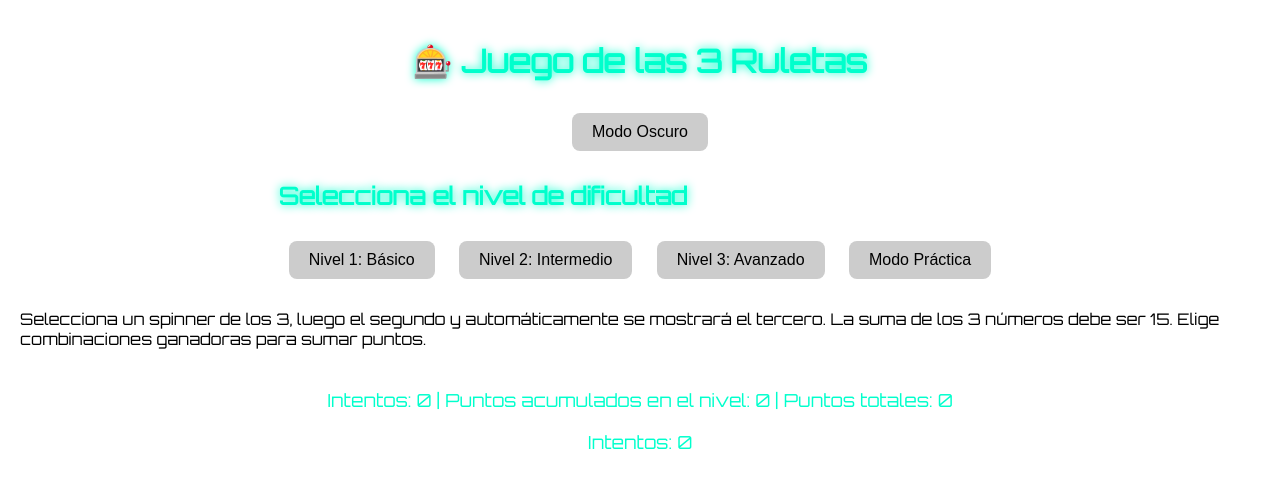
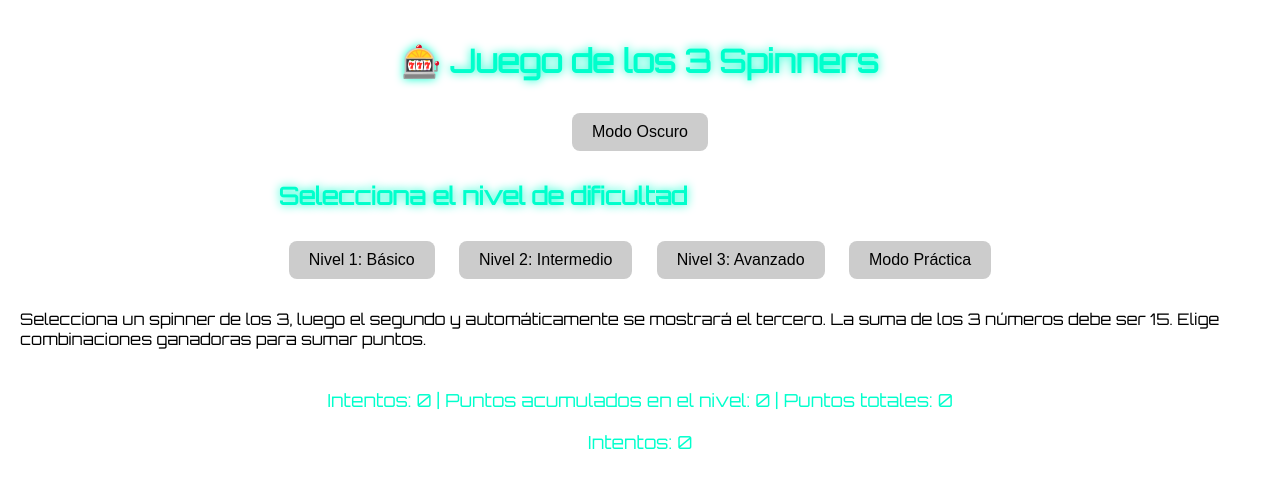
Before and after one commit to welmanrosa/juego-3-spinners-wr, a plain HTML site: page index.html in a window 1280 px wide. Drawn offline with Linux system fonts and the light colour scheme.

Commit message:
Update index.html

```diff
--- a/index.html
+++ b/index.html
@@ -147,7 +147,7 @@
 
 </head>
 <body>
-    <h1>🎰 Juego de las 3 Ruletas</h1>
+    <h1>🎰 Juego de los 3 Spinners</h1>
     <button onclick="toggleDarkMode()">Modo Oscuro</button>
     <div id="levelSelector">
         <h2>Selecciona el nivel de dificultad</h2>
```
